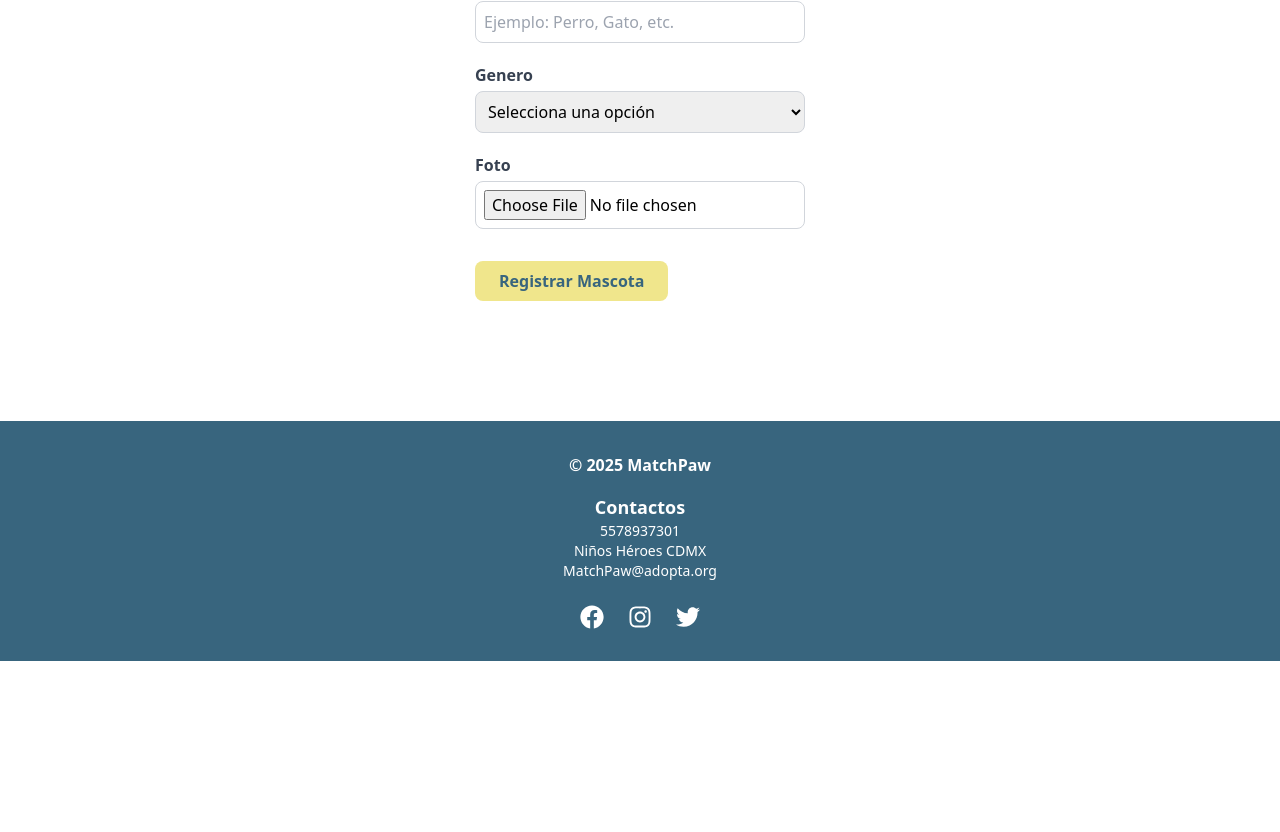
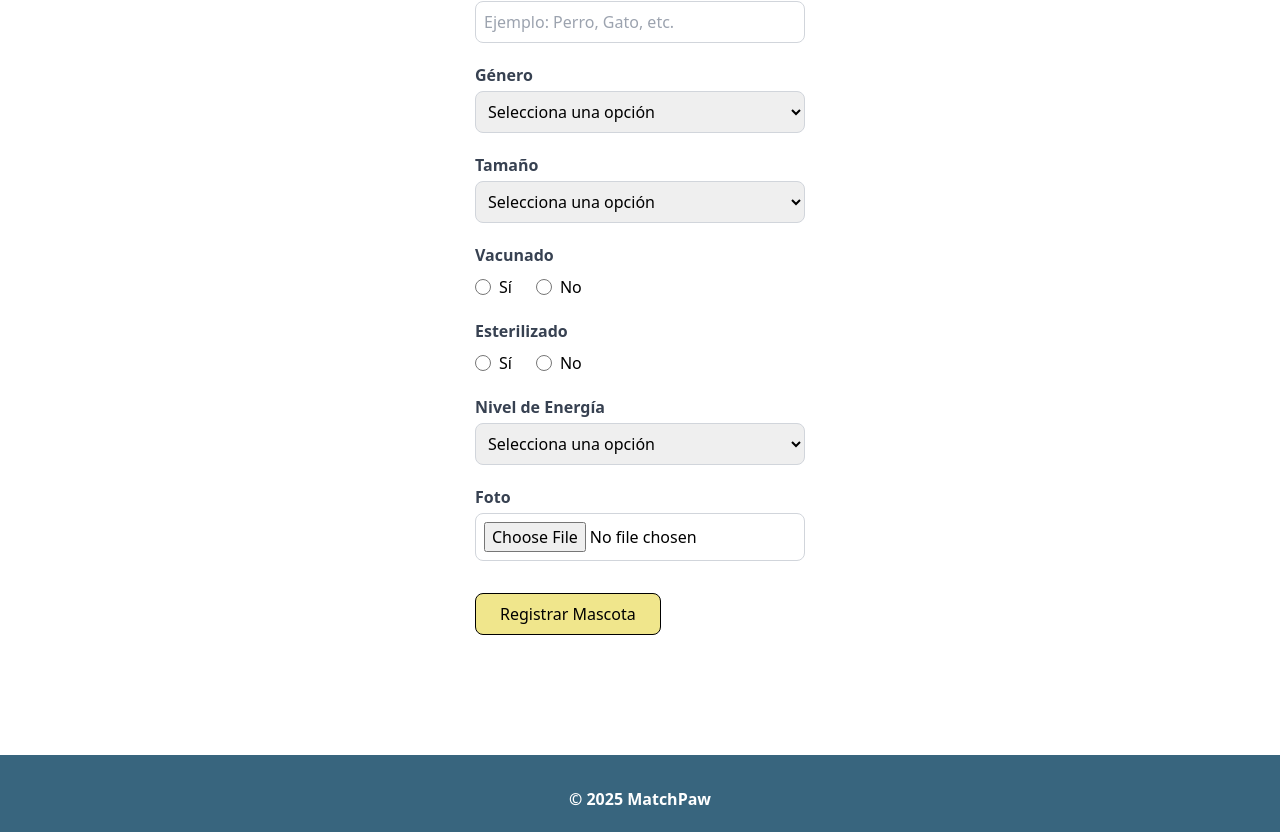
Before and after one commit to andreauxue/AdoptaMascota, a React (Vite) app in the folder Aplicacion/frontend/: page /registrar-mascota in a window 1280 px wide. Shown: the part 603-1435 px from the top of the page. Before the commit the page ends 1264 px from the top, so only its background shows below. Built offline with nearby package versions, Linux system fonts and the light colour scheme.

Commit message:
agregué más opciones al formulario de registro de mascota

```diff
--- a/Aplicacion/frontend/src/pages/PetRegister.jsx
+++ b/Aplicacion/frontend/src/pages/PetRegister.jsx
@@ -61,6 +61,7 @@ export default function PetRegister() {
 
         <div className="flex flex-col mb-12 mt-10 items-start">
           <form onSubmit={handleSubmit}>
+            {/* Nombre */}
             <div>
               <label className="block font-semibold text-gray-700">
                 Nombre
@@ -76,6 +77,7 @@ export default function PetRegister() {
               />
             </div>
 
+            {/* Edad */}
             <div className="mt-5">
               <label className="block font-semibold text-gray-700">Edad</label>
               <input
@@ -89,6 +91,7 @@ export default function PetRegister() {
               />
             </div>
 
+            {/* Especie */}
             <div className="mt-5">
               <label className="block font-semibold text-gray-700">
                 Especie
@@ -104,9 +107,10 @@ export default function PetRegister() {
               />
             </div>
 
+            {/* Género */}
             <div className="mt-5">
               <label className="block font-semibold text-gray-700">
-                Genero
+                Género
               </label>
               <select
                 name="genero"
@@ -118,6 +122,106 @@ export default function PetRegister() {
                 <option value="">Selecciona una opción</option>
                 <option value="Macho">Macho</option>
                 <option value="Hembra">Hembra</option>
+              </select>
+            </div>
+
+            {/* Tamaño */}
+            <div className="mt-5">
+              <label className="block font-semibold text-gray-700">
+                Tamaño
+              </label>
+              <select
+                name="tamano"
+                value={formData.tamano}
+                onChange={handleChange}
+                className="w-full mt-1 border border-gray-300 rounded-lg p-2 focus:ring-2 focus:ring-blue-500"
+                required
+              >
+                <option value="">Selecciona una opción</option>
+                <option value="Chico">Chico</option>
+                <option value="Mediano">Mediano</option>
+                <option value="Grande">Grande</option>
+              </select>
+            </div>
+
+            {/* Vacunado */}
+            <div className="mt-5">
+              <label className="block font-semibold text-gray-700 mb-2">
+                Vacunado
+              </label>
+              <div className="flex gap-6">
+                <label className="flex items-center gap-2">
+                  <input
+                    type="radio"
+                    name="vacunado"
+                    value="Sí"
+                    checked={formData.vacunado === "Sí"}
+                    onChange={handleChange}
+                    className="h-4 w-4 text-blue-500 focus:ring-blue-500 border-gray-300"
+                  />
+                  Sí
+                </label>
+                <label className="flex items-center gap-2">
+                  <input
+                    type="radio"
+                    name="vacunado"
+                    value="No"
+                    checked={formData.vacunado === "No"}
+                    onChange={handleChange}
+                    className="h-4 w-4 text-blue-500 focus:ring-blue-500 border-gray-300"
+                  />
+                  No
+                </label>
+              </div>
+            </div>
+
+            {/* Esterilizado */}
+            <div className="mt-5">
+              <label className="block font-semibold text-gray-700 mb-2">
+                Esterilizado
+              </label>
+              <div className="flex gap-6">
+                <label className="flex items-center gap-2">
+                  <input
+                    type="radio"
+                    name="esterilizado"
+                    value="Sí"
+                    checked={formData.esterilizado === "Sí"}
+                    onChange={handleChange}
+                    className="h-4 w-4 text-blue-500 focus:ring-blue-500 border-gray-300"
+                  />
+                  Sí
+                </label>
+                <label className="flex items-center gap-2">
+                  <input
+                    type="radio"
+                    name="esterilizado"
+                    value="No"
+                    checked={formData.esterilizado === "No"}
+                    onChange={handleChange}
+                    className="h-4 w-4 text-blue-500 focus:ring-blue-500 border-gray-300"
+                  />
+                  No
+                </label>
+              </div>
+            </div>
+
+            {/* Nivel de Energía */}
+            <div className="mt-5">
+              <label className="block font-semibold text-gray-700">
+                Nivel de Energía
+              </label>
+              <select
+                name="energia"
+                value={formData.energia}
+                onChange={handleChange}
+                className="w-full mt-1 border border-gray-300 rounded-lg p-2 focus:ring-2 focus:ring-blue-500"
+                required
+              >
+                <option value="">Selecciona una opción</option>
+                <option value="Tranquilo">Tranquilo</option>
+                <option value="Moderado">Moderado</option>
+                <option value="Muy Activo">Muy Activo</option>
               </select>
             </div>
 
@@ -133,12 +237,23 @@ export default function PetRegister() {
               />
             </div>
 
-            <button
-              type="submit"
-              className="mt-8 bg-[#F0E68C] text-[#38657E] font-bold py-2 px-6 rounded-lg hover:bg-blue-700 transition-colors hover:text-white"
-            >
-              Registrar Mascota
-            </button>
+           <button
+            type="submit"
+            className="
+              mt-8
+              bg-[#F0E68C]
+              text-black
+              font-normal
+              py-2 px-6
+              rounded-lg
+              border border-black
+              hover:bg-[#e6d85c]
+              transition-colors
+            "
+          >
+            Registrar Mascota
+          </button>
+
           </form>
         </div>
       </div>
```
